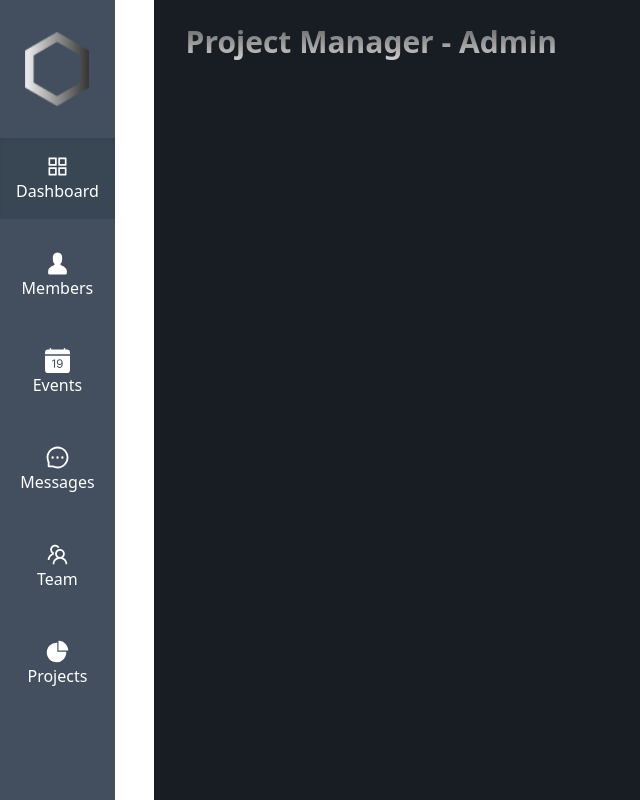
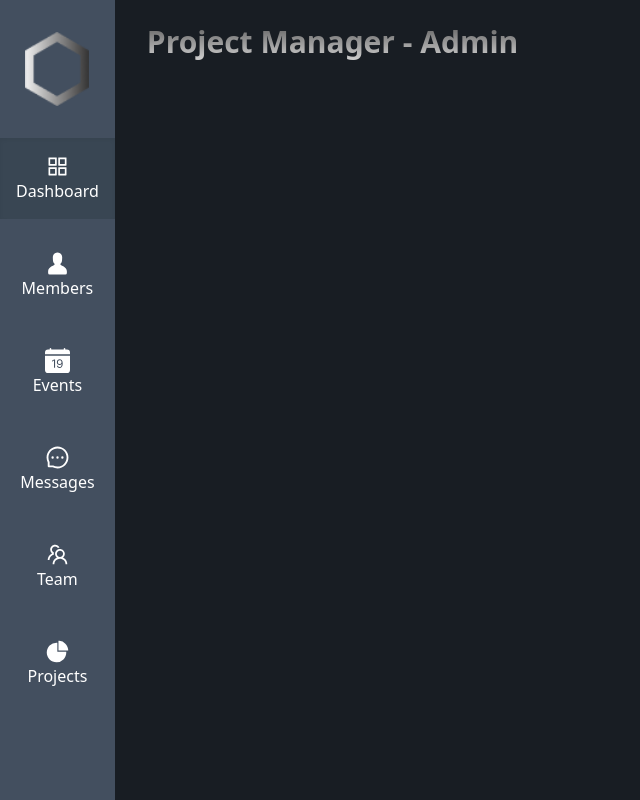
Before and after one commit to mtalhazulf/hrms, a React (Vite) app: page /admin in a window 1280 px wide. Shown: the whole page, without its empty margins (0-640 px from the left). Built offline with nearby package versions, Linux system fonts and the light colour scheme.

Commit message:
bug handing

```diff
--- a/package.json
+++ b/package.json
@@ -4,7 +4,7 @@
   "version": "0.0.0",
   "type": "module",
   "scripts": {
-    "dev": "vite",
+    "dev": "vite --host",
     "build": "vite build",
     "lint": "eslint . --ext js,jsx --report-unused-disable-directives --max-warnings 0",
     "preview": "vite preview"
--- a/src/Admin/Overview.jsx
+++ b/src/Admin/Overview.jsx
@@ -7,9 +7,7 @@ const Overview = () => {
 
   return (
     <>
-
-      <div className="flex flex-col lg:w-[88%] w-full min-h-screen items-center justify-center space-y-8 bg-[#181D23] relative overflow-y-auto">
-
+      <div className="flex flex-col lg:w-full w-full min-h-screen items-center justify-center space-y-8 bg-[#181D23] relative overflow-y-auto">
         <Heading />
         </div>
     </>
--- a/src/App.jsx
+++ b/src/App.jsx
@@ -6,9 +6,10 @@ import AuthenticatedRoutes from "./Authenticated/authenticated";
 import { BrowserRouter, Routes, Route } from "react-router-dom";
 
 const App = () => {
+
+
   return (
     <>
-    <AuthenticatedRoutes />
       <BrowserRouter>
         <Routes>
           <Route path="/">
@@ -18,6 +19,7 @@ const App = () => {
             {/* <Route exact path="*" element={<h1>Not Found</h1>} /> */}
           </Route>
         </Routes>
+        <AuthenticatedRoutes />
       </BrowserRouter>
     </>
   );
--- a/src/Authenticated/authenticated.jsx
+++ b/src/Authenticated/authenticated.jsx
@@ -5,36 +5,63 @@ import Projects from "../Projects/Projects";
 import Teams from "../Teams/Teams";
 import Messages from "../Messages/Message";
 import Members from "../Member/";
-import { BrowserRouter, Routes, Route } from "react-router-dom";
+import { Routes, Route, Navigate } from "react-router-dom";
 import Sidebar from "../Components/Shared/Sidebar";
 import Events from "../Events/Events";
 
+export const ProtectedRoute = ({ children, isAuthenticated }) => {
+
+    const [isSidebarOpen, setSidebarOpen] = React.useState(false);
+
+    if (!isAuthenticated) {
+        return <Navigate to="/login" />;
+    }
+    else {
+        return <>
+            <div className="flex  flex-col lg:flex-row lg:justify-between w-screen h-screen min-h-screen max-h-screen">
+                <Sidebar isSidebarOpen={isSidebarOpen} setSidebarOpen={setSidebarOpen}/>
+                {
+                    isSidebarOpen==false ? <>{children}</>:<></>
+                }
+            </div>
+        </>;
+    }
+};
+
+
 const AuthenticatedRoutes = () => {
 
-    const [auth, setAuth] = React.useState(true);
+    const [AuthStatus, setAuthStatus] = React.useState(true);
 
     return (
         <>
-            <div className="flex lg:flex-row flex-col lg:justify-between w-full">
-                <Sidebar />
-                {
-                    auth ?
-                        <BrowserRouter>
-                            <Routes>
-                                <Route path="/">
-                                    <Route path="admin" element={<Overview />} />
-                                    <Route path="member" element={<Members />} />
-                                    <Route path="events" element={<Events />} />
+            <Routes>
+                <Route path="/admin" element={
+                    <ProtectedRoute isAuthenticated={AuthStatus} >
+                        <Overview />
+                    </ProtectedRoute>} />
 
-                                    <Route path="msg" element={<Messages />} />
-                                    <Route path="teams" element={<Teams />} />
-                                    <Route path="proj" element={<Projects />} />
+                <Route path="/member" element={<ProtectedRoute isAuthenticated={AuthStatus} >
+                    <Members />
+                </ProtectedRoute>} />
 
-                                    </Route>
-                            </Routes>
-                        </BrowserRouter> : <h1>Not Authenticated</h1>
-                }
-            </div>
+                <Route path="/events" element={<ProtectedRoute isAuthenticated={AuthStatus} >
+                    <Events />
+                </ProtectedRoute>} />
+
+                <Route path="/msg" element={<ProtectedRoute isAuthenticated={AuthStatus} >
+                    <Messages />
+                </ProtectedRoute>} />
+
+                <Route path="/teams" element={<ProtectedRoute isAuthenticated={AuthStatus} >
+                    <Teams />
+                </ProtectedRoute>} />
+
+                <Route path="/proj" element={<ProtectedRoute isAuthenticated={AuthStatus} >
+                    <Projects />
+                </ProtectedRoute>} />
+
+            </Routes>
         </>
     );
 };
--- a/src/Components/Landing.jsx
+++ b/src/Components/Landing.jsx
@@ -4,7 +4,7 @@ const Landing = () => {
   return (
     <div className="bg-[#181D23] flex flex-col items-center justify-center min-h-screen w-full gap-8 relative">
 
-      <img src="des.png" alt="logo" className="w-[38%] h-auto absolute top-0 right-0"/>
+      <img src="des.png" alt="logo" className="w-[38%] h-auto absolute top-0 right-0" />
 
       <div className="lg:pl-10 ml-10 flex flex-col lg:items-start items-center lg:justify-start justify-center lg:mt-10 gap-8">
         <h1 className="text-4xl text-white font-bold">Welcome to HR Management System</h1>
@@ -23,7 +23,7 @@ const Landing = () => {
           ensuring a harmonious workplace environment. Join us on this journey to
           revolutionize HR management and unlock the full potential of your team.
         </p>
-      <button  onClick={() => (window.location.href = '/login')} className="bg-gradient-to-r from-[#334454] to-[#363C56] md:w-[379px] w-1/2 p-2 h-[51px] text-white font-semibold rounded-[4px]">Prceed to Login ↪ </button>
+        <button onClick={() => (window.location.href = '/login')} className="bg-gradient-to-r from-[#334454] to-[#363C56] md:w-[379px] w-1/2 p-2 h-[51px] text-white font-semibold rounded-[4px]">Prceed to Login ↪ </button>
       </div>
 
     </div>
--- a/src/Components/Shared/Sidebar.jsx
+++ b/src/Components/Shared/Sidebar.jsx
@@ -1,7 +1,6 @@
 import { AiOutlineAppstore } from "react-icons/ai";
 import { AiFillPieChart } from "react-icons/ai";
 import { AiOutlineTeam } from "react-icons/ai";
-import { useState } from "react";
 import { AiOutlineMessage } from "react-icons/ai";
 import { AiOutlineMenu } from "react-icons/ai";
 import { AiOutlineClose } from "react-icons/ai";
@@ -9,8 +8,7 @@ import { BsFillCalendarDateFill } from "react-icons/bs";
 import { GoPerson } from "react-icons/go";
 import logo from "../../assets/logo.png";
 
-const Sidebar = () => {
-  const [isSidebarOpen, setSidebarOpen] = useState(false);
+const Sidebar = ({isSidebarOpen,setSidebarOpen}) => {
 
   const toggleSidebar = () => {
     setSidebarOpen(!isSidebarOpen);
@@ -28,14 +26,13 @@ const Sidebar = () => {
     { name: "Projects", icon: <AiFillPieChart size={icon_size} />, href: "/proj" },
   ];
 
-  return (
-    <div>
+  return (<>
     {!isSidebarOpen && (
       <>
-          <div className=" h-full p-2 bg-[#0D0D0F] lg:hidden block">
+        <div className="h-16 p-2 bg-[#0D0D0F] lg:hidden block sticky">
           <button
             type="button"
-              className=" z-10 top-0  w-[25%] h-[5%] left-0 items-center p-2 ml-3 py-4 text-sm text-white rounded-lg lg:hidden block"
+            className=" z-10 top-0  left-0 items-center p-2 ml-3 py-4 text-sm text-white rounded-lg lg:hidden block"
             onClick={toggleSidebar}
           >
             <AiOutlineMenu size={30} />
@@ -44,7 +41,7 @@ const Sidebar = () => {
       </>
     )}
 
-      <nav className={`bg-[#434F5F] text-white min-h-screen w-fit transition-all duration-300 ease-in-out ${isSidebarOpen ? "translate-x-0 py-6 " : " py-8 hidden lg:block  "
+    <nav className={`bg-[#434F5F] text-white transition-all duration-300 ease-in-out  h-full ${isSidebarOpen ? "translate-x-0 py-6 " : " py-8 hidden lg:block  "
       }  `}>
       {isSidebarOpen && (
         <center ><button
@@ -59,7 +56,7 @@ const Sidebar = () => {
       <div className="mb-8">
         <img src={logo} alt="Logo" className="w-16 h-full m-auto" loading="lazy" />
       </div>
-        <div role="navigation">
+      <div role="navigation h-full ">
         {buttons.map((item, i) => (
           <div
             key={i}
@@ -74,7 +71,7 @@ const Sidebar = () => {
         ))}
       </div>
     </nav>
-    </div>
+    </>
   );
 };
 
--- a/src/Events/Events.jsx
+++ b/src/Events/Events.jsx
@@ -4,7 +4,7 @@ import Details from './Details'
 
 const Events = () => {
   return (
-    <div className="flex flex-col lg:w-[88%] w-full min-h-screen items-center justify-center space-y-8 bg-[#181D23] relative overflow-y-auto">
+    <div className="flex flex-col w-full min-h-screen items-center justify-center space-y-8 bg-[#181D23] relative overflow-y-auto">
     <Heading />
 
     <Details />
--- a/src/Member/index.jsx
+++ b/src/Member/index.jsx
@@ -2,7 +2,7 @@ import Heading from "../Components/Shared/Heading";
 import Table from "./Table";
 const Member = () => {
   return (
-    <div className="flex flex-col lg:w-[88%] w-full min-h-screen items-center justify-center space-y-8 bg-[#181D23] relative overflow-y-auto">
+    <div className="flex flex-col w-full min-h-screen items-center justify-center space-y-8 bg-[#181D23] relative overflow-y-auto">
       <Heading />
       <Table />
     </div>
--- a/src/Messages/Message.jsx
+++ b/src/Messages/Message.jsx
@@ -21,7 +21,7 @@ const Messages = () => {
   ]);
 
   return (
-    <div className="flex flex-col lg:w-[88%] w-full min-h-screen items-center justify-center space-y-8 bg-[#181D23] relative overflow-y-auto">
+    <div className="flex flex-col w-full min-h-screen items-center justify-center space-y-8 bg-[#181D23] relative overflow-y-auto">
       <h1 className="text-white text-3xl">Messages</h1>
       <Interface data={data} />
     </div>
--- a/src/Projects/Projects.jsx
+++ b/src/Projects/Projects.jsx
@@ -7,7 +7,7 @@ const Projects = () => {
 
 
   return (
-    <div className="flex flex-col lg:w-[88%] w-full min-h-screen items-center justify-center space-y-8 bg-[#181D23] relative overflow-y-auto">
+    <div className="flex flex-col w-full min-h-screen items-center justify-center space-y-8 bg-[#181D23] relative overflow-y-auto">
       <Heading />
       <Table />
     </div>
--- a/src/Teams/Teams.jsx
+++ b/src/Teams/Teams.jsx
@@ -4,7 +4,7 @@ import Template from "./Template";
 
 const Teams = () => {
   return (
-    <div className="flex flex-col lg:w-[88%] w-full min-h-screen items-center justify-center space-y-8 bg-[#181D23] relative overflow-y-auto">
+    <div className="flex flex-col w-full min-h-screen items-center justify-center space-y-8 bg-[#181D23] relative overflow-y-auto">
       <Heading />
       <Template />
     </div>
```
Lines whose indentation alone changed are shown as unchanged.
